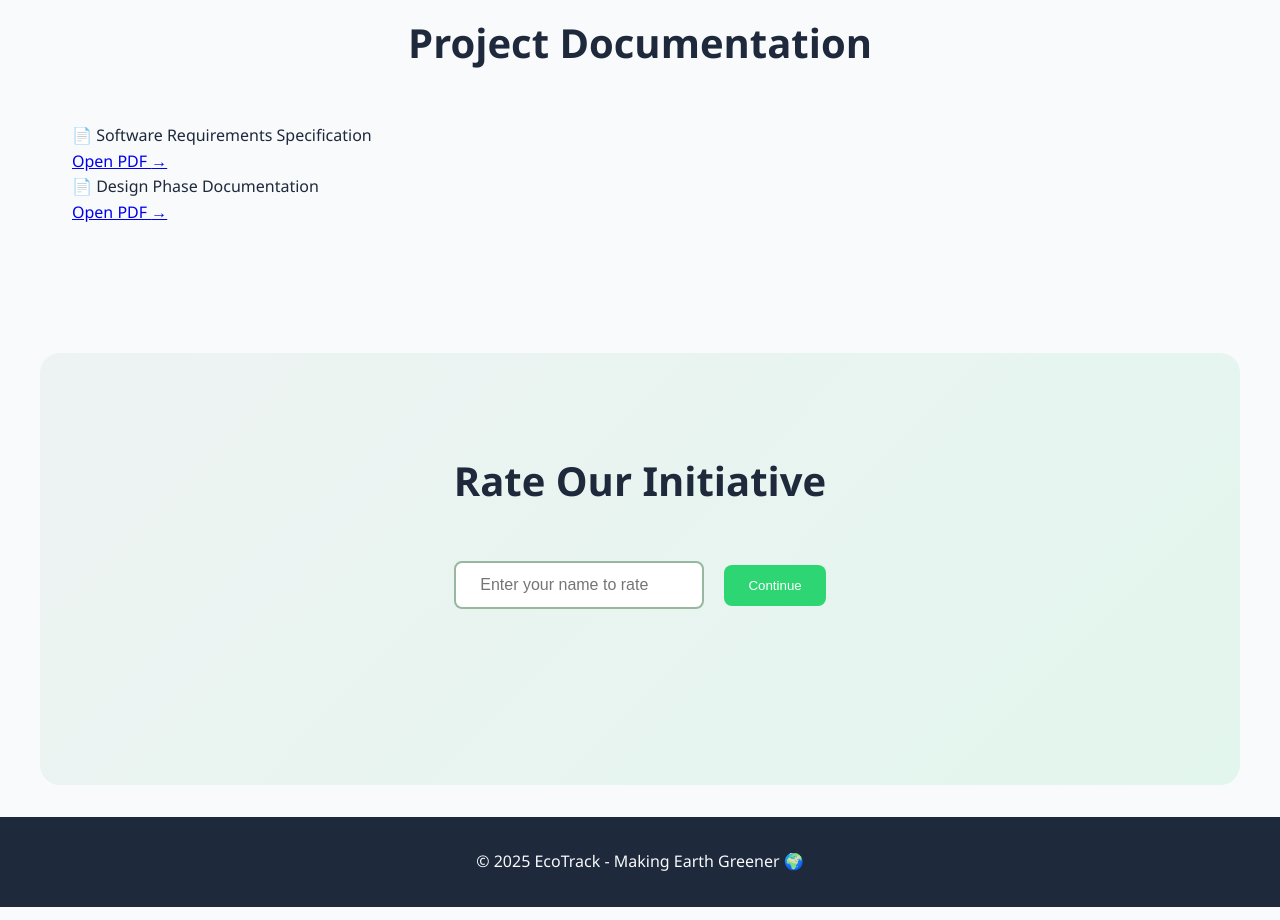
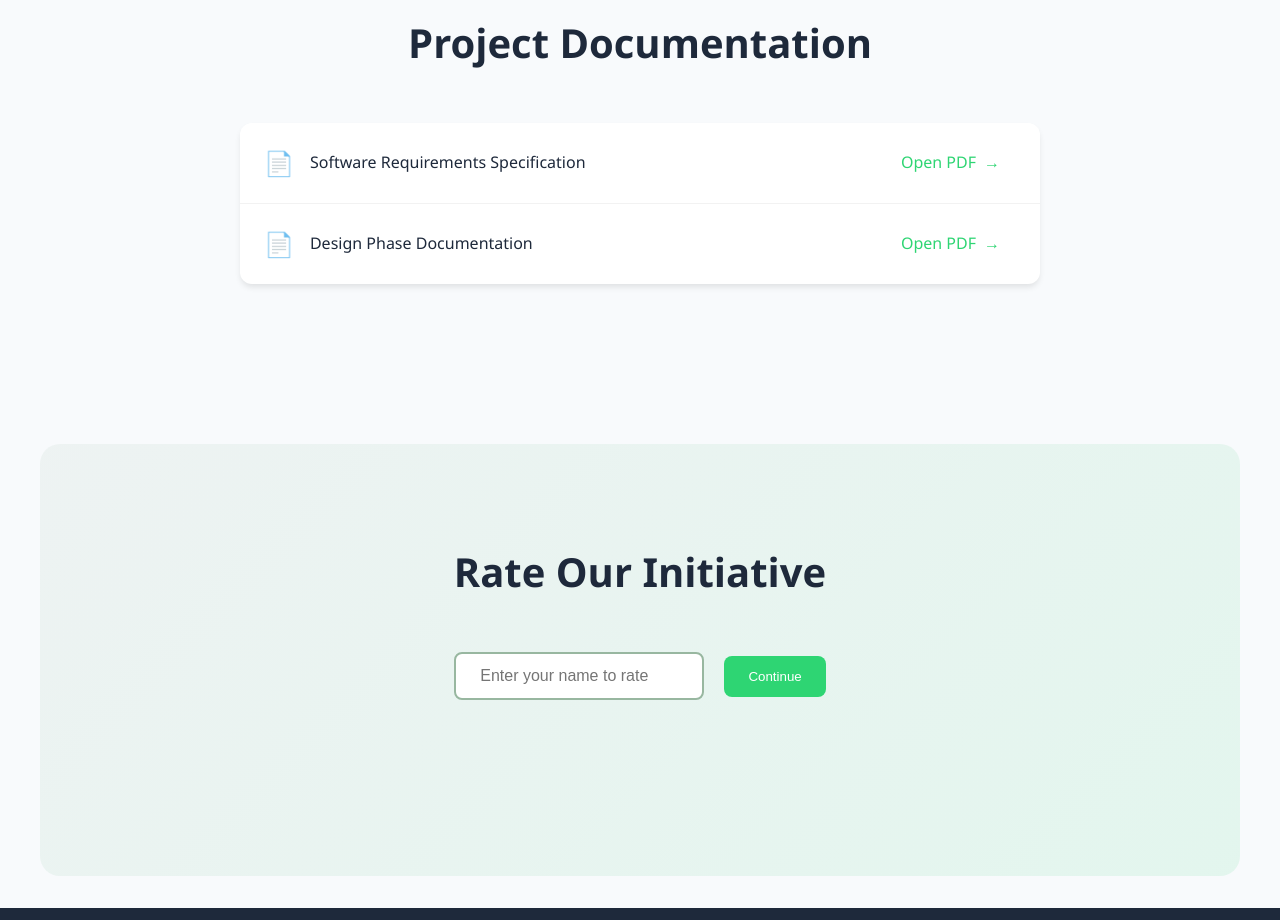
Before and after one commit to tkm22cs/ecotrack, a plain HTML site: page index.html in a window 1280 px wide. Shown: the part 1860-2780 px from the top of the page. Drawn offline with nearby package versions, Linux system fonts and the light colour scheme.

Commit message:
Update styles.css

```diff
--- a/styles.css
+++ b/styles.css
@@ -363,3 +363,83 @@ footer {
         height: 40px;
     }
 }
+/* Document Section Styles */
+.doc-list {
+    max-width: 800px;
+    margin: 2rem auto;
+    background: var(--card-bg);
+    border-radius: 12px;
+    box-shadow: 0 4px 6px -1px rgba(0, 0, 0, 0.1);
+    overflow: hidden;
+}
+
+.doc-item {
+    display: flex;
+    justify-content: space-between;
+    align-items: center;
+    padding: 1.2rem 1.5rem;
+    border-bottom: 1px solid rgba(0, 0, 0, 0.05);
+    transition: background-color 0.3s ease;
+}
+
+.doc-item:last-child {
+    border-bottom: none;
+}
+
+.doc-item:hover {
+    background-color: rgba(46, 213, 115, 0.05);
+}
+
+.doc-info {
+    display: flex;
+    align-items: center;
+    gap: 1rem;
+}
+
+.doc-icon {
+    font-size: 1.5rem;
+}
+
+.doc-title {
+    font-weight: 500;
+    color: var(--text-color);
+}
+
+.doc-link {
+    color: var(--primary-color);
+    text-decoration: none;
+    font-weight: 500;
+    padding: 0.5rem 1rem;
+    border-radius: 6px;
+    transition: all 0.3s ease;
+    display: flex;
+    align-items: center;
+    gap: 0.5rem;
+}
+
+.doc-link:hover {
+    background: var(--primary-color);
+    color: white;
+}
+
+.doc-link .arrow {
+    transition: transform 0.3s ease;
+}
+
+.doc-link:hover .arrow {
+    transform: translateX(4px);
+}
+
+/* Responsive adjustments */
+@media (max-width: 768px) {
+    .doc-item {
+        flex-direction: column;
+        align-items: flex-start;
+        gap: 1rem;
+    }
+
+    .doc-link {
+        width: 100%;
+        justify-content: center;
+    }
+}
```
